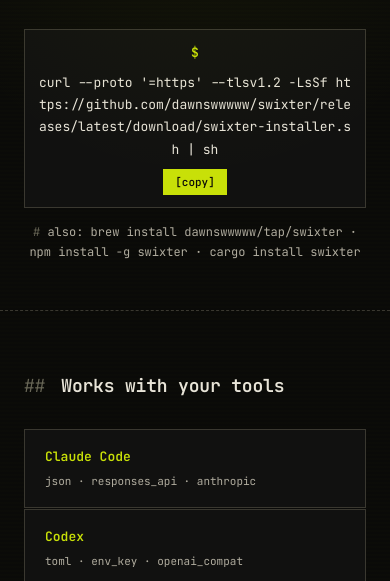
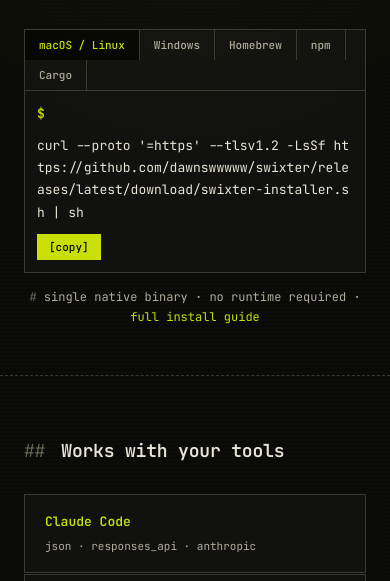
Before and after one commit to dawnswwwww/swixter, an Astro site in the folder packages/website/: page / in a window 390 px wide. Shown: the part 263-844 px from the top of the page. Built offline with nearby package versions, Linux system fonts and the light colour scheme; Astro itself is replaced by a stand-in of ours.

Commit message:
feat(website): show all install methods as tabs in hero
Add Windows (PowerShell), Homebrew, npm, and Cargo alongside the shell
installer, matching README and docs installation page. Tab switching
updates the command, prompt char, and copy button.

```diff
--- a/packages/website/src/pages/index.astro
+++ b/packages/website/src/pages/index.astro
@@ -28,12 +28,21 @@
           <span class="comment">//</span> One config tool for all your AI coding assistants.
         </p>
         <div class="hero-install">
-          <span class="prompt-char">$</span>
-          <code class="install-cmd">curl --proto '=https' --tlsv1.2 -LsSf https://github.com/dawnswwwww/swixter/releases/latest/download/swixter-installer.sh | sh</code>
-          <button class="copy-btn" data-copy="curl --proto '=https' --tlsv1.2 -LsSf https://github.com/dawnswwwww/swixter/releases/latest/download/swixter-installer.sh | sh" type="button">[copy]</button>
+          <div class="install-tabs" role="tablist">
+            <button class="install-tab active" data-install="shell" type="button">macOS / Linux</button>
+            <button class="install-tab" data-install="windows" type="button">Windows</button>
+            <button class="install-tab" data-install="brew" type="button">Homebrew</button>
+            <button class="install-tab" data-install="npm" type="button">npm</button>
+            <button class="install-tab" data-install="cargo" type="button">Cargo</button>
+          </div>
+          <div class="install-row">
+            <span class="prompt-char" id="install-prompt">$</span>
+            <code class="install-cmd" id="install-cmd">curl --proto '=https' --tlsv1.2 -LsSf https://github.com/dawnswwwww/swixter/releases/latest/download/swixter-installer.sh | sh</code>
+            <button class="copy-btn" id="install-copy" data-copy="curl --proto '=https' --tlsv1.2 -LsSf https://github.com/dawnswwwww/swixter/releases/latest/download/swixter-installer.sh | sh" type="button">[copy]</button>
+          </div>
         </div>
         <p class="hero-install-alt">
-          <span class="comment">#</span> also: brew install dawnswwwww/tap/swixter &middot; npm install -g swixter &middot; cargo install swixter
+          <span class="comment">#</span> single native binary &middot; no runtime required &middot; <a href="https://docs.swixter.cc/getting-started/installation/" target="_blank">full install guide</a>
         </p>
       </div>
     </section>
@@ -295,11 +304,45 @@
   }
 
   .hero-install {
-    display: inline-flex;
+    display: inline-block;
+    max-width: 100%;
+    background: var(--color-surface);
+    border: 1px solid var(--color-outline-variant);
+    text-align: left;
+  }
+
+  .install-tabs {
+    display: flex;
+    flex-wrap: wrap;
+    border-bottom: 1px solid var(--color-outline-variant);
+  }
+
+  .install-tab {
+    font-family: var(--font-body);
+    font-size: 11px;
+    font-weight: 500;
+    color: var(--color-on-surface-variant);
+    background: transparent;
+    border: none;
+    border-right: 1px solid var(--color-outline-variant);
+    padding: 8px 14px;
+    cursor: pointer;
+    transition: background 0.1s, color 0.1s;
+  }
+
+  .install-tab:hover {
+    color: var(--color-on-bg);
+  }
+
+  .install-tab.active {
+    color: var(--color-primary);
+    background: var(--color-surface-lowest);
+  }
+
+  .install-row {
+    display: flex;
     align-items: center;
     gap: 10px;
-    background: var(--color-surface);
-    border: 1px solid var(--color-outline-variant);
     padding: 10px 10px 10px 16px;
   }
 
@@ -323,6 +366,10 @@
     font-size: 12px;
     color: var(--color-on-surface-variant);
     font-family: var(--font-body);
+  }
+
+  .hero-install-alt a {
+    color: var(--color-primary);
   }
 
   .copy-btn {
@@ -768,10 +815,9 @@
       font-size: 13px;
     }
 
-    .hero-install {
-      flex-direction: column;
+    .install-row {
+      flex-wrap: wrap;
       padding: 12px;
-      gap: 8px;
     }
 
     .features-grid {
@@ -833,6 +879,31 @@
         btn.textContent = '[copied]'; btn.classList.add('copied');
         setTimeout(() => { btn.textContent = '[copy]'; btn.classList.remove('copied'); }, 2000);
       }
+    });
+  });
+
+  // --- Install method tabs ---
+  const installCmds = {
+    shell: { prompt: '$', cmd: `curl --proto '=https' --tlsv1.2 -LsSf https://github.com/dawnswwwww/swixter/releases/latest/download/swixter-installer.sh | sh` },
+    windows: { prompt: '>', cmd: `powershell -ExecutionPolicy Bypass -c "irm https://github.com/dawnswwwww/swixter/releases/latest/download/swixter-installer.ps1 | iex"` },
+    brew: { prompt: '$', cmd: `brew install dawnswwwww/tap/swixter` },
+    npm: { prompt: '$', cmd: `npm install -g swixter` },
+    cargo: { prompt: '$', cmd: `cargo install swixter` }
+  };
+
+  const installPromptEl = document.getElementById('install-prompt');
+  const installCmdEl = document.getElementById('install-cmd');
+  const installCopyBtn = document.getElementById('install-copy');
+
+  document.querySelectorAll('.install-tab').forEach(tab => {
+    tab.addEventListener('click', () => {
+      document.querySelectorAll('.install-tab').forEach(t => t.classList.remove('active'));
+      tab.classList.add('active');
+      const entry = installCmds[tab.dataset.install];
+      if (!entry) return;
+      installPromptEl.textContent = entry.prompt;
+      installCmdEl.textContent = entry.cmd;
+      installCopyBtn.dataset.copy = entry.cmd;
     });
   });
 
```
